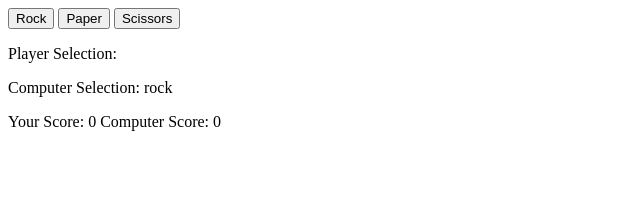
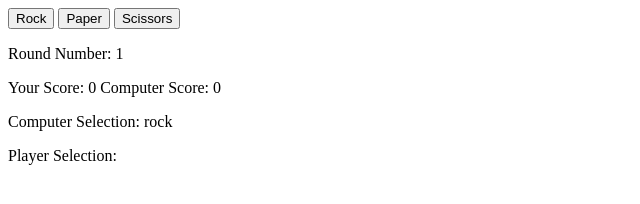
Before and after one commit to mcclurkin/odin-rock_paper_scissors, a plain HTML site: page index.html in a window 1280 px wide. Both pictures are taken after a click on the element "Rock Paper Scissors". Shown: the whole page, without its empty margins (0-640 px from the left). Drawn offline with Linux system fonts and the light colour scheme.

Commit message:
Add round number
On branch rps-ui
Changes to be committed:
	modified:   index.html

```diff
--- a/index.html
+++ b/index.html
@@ -12,38 +12,26 @@
         <button id="scissors">Scissors</button>
     </div>
     <div class="display-results">
-
     </div>
-
     <script>
         const inputButtons = document.querySelector('.input-buttons');
         const results = document.querySelector('.display-results');
         let cpuScore = 0;
         let playerScore = 0;
+        let roundNumber = 0;
         inputButtons.addEventListener('click', (event) =>{
             let target = event.target;
+            roundNumber++;
             const para = document.createElement('p');
             const scores = document.createElement('p');
+            const round = document.createElement('p');
+            round.textContent = `Round Number: ${roundNumber}`;
             para.textContent = playRound(target.id);
-            results.appendChild(para);
-            results.appendChild(scores);
+            results.prepend(para);
+            results.prepend(scores);
             scores.textContent = 'Your Score: ' + playerScore + '\nComputer Score: ' + cpuScore;
+            results.prepend(round);
             console.log(target.id);
-            // switch(target.id) {
-            //     case 'rock':
-            //         // const playerSelection = target.id;
-            //         let outcome = playRound(target.id);
-            //         para.textContent = outcome;
-            //         results.appendChild(para);
-            //         console.log('rock');
-            //         break;
-            //     case 'paper':
-            //         console.log('paper');
-            //         break;
-            //     case 'scissors':
-            //         console.log('scissors');
-            //         break;
-            // }
         })
         function getComputerChoice() {
             const choices = ['rock', 'paper', 'scissors'];
@@ -55,11 +43,10 @@
             const cpuSelect = document.createElement('p');
             const playerSelect = document.createElement('p');
             const computerSelection = getComputerChoice();
-            results.appendChild(playerSelect);
+            results.prepend(playerSelect);
             playerSelect.textContent = 'Player Selection: ' + playerSelection + '\n';
-            results.appendChild(cpuSelect);
+            results.prepend(cpuSelect);
             cpuSelect.textContent = 'Computer Selection: ' + computerSelection + '\n';
-
             if (playerSelection === computerSelection) {
                 return 'It\'s a tie!';
             }
@@ -91,19 +78,6 @@
                 }
             }
         }
-        // console.log(getComputerChoice());
-
-        // function game(playerSelection) {
-
-        //         const computerSelection = getComputerChoice();
-
-
-
-        //         console.log(playRound(playerSelection, computerSelection));
-        // }
-
-        // game();
-
     </script>
 </body>
 </html>
```
